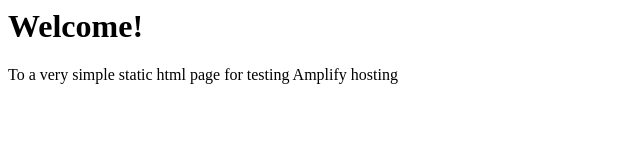
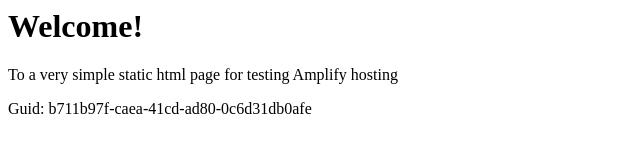
Before and after one commit to aws-aemilia-sin/Github-PR-Commit-Integration-Test-DoNotTouch-GitHubAutoBuildCanaryTest-v1-preprod-ap-southeast-1, a website: page src/index.html in a window 1280 px wide. Shown: the whole page, without its empty margins (0-640 px from the left). Drawn offline with Linux system fonts and the light colour scheme.

Commit message:
commit from integ tests

```diff
--- a/src/index.html
+++ b/src/index.html
@@ -1,3 +1,5 @@
+
+
 <html lang="en">
 
 <head>
@@ -10,6 +12,6 @@
 <body>
     <h1>Welcome!</h1>
     <p>To a very simple static html page for testing Amplify hosting</p>
-</body>
+    <p>Guid: b711b97f-caea-41cd-ad80-0c6d31db0afe</p></body>
 
 </html>
```
